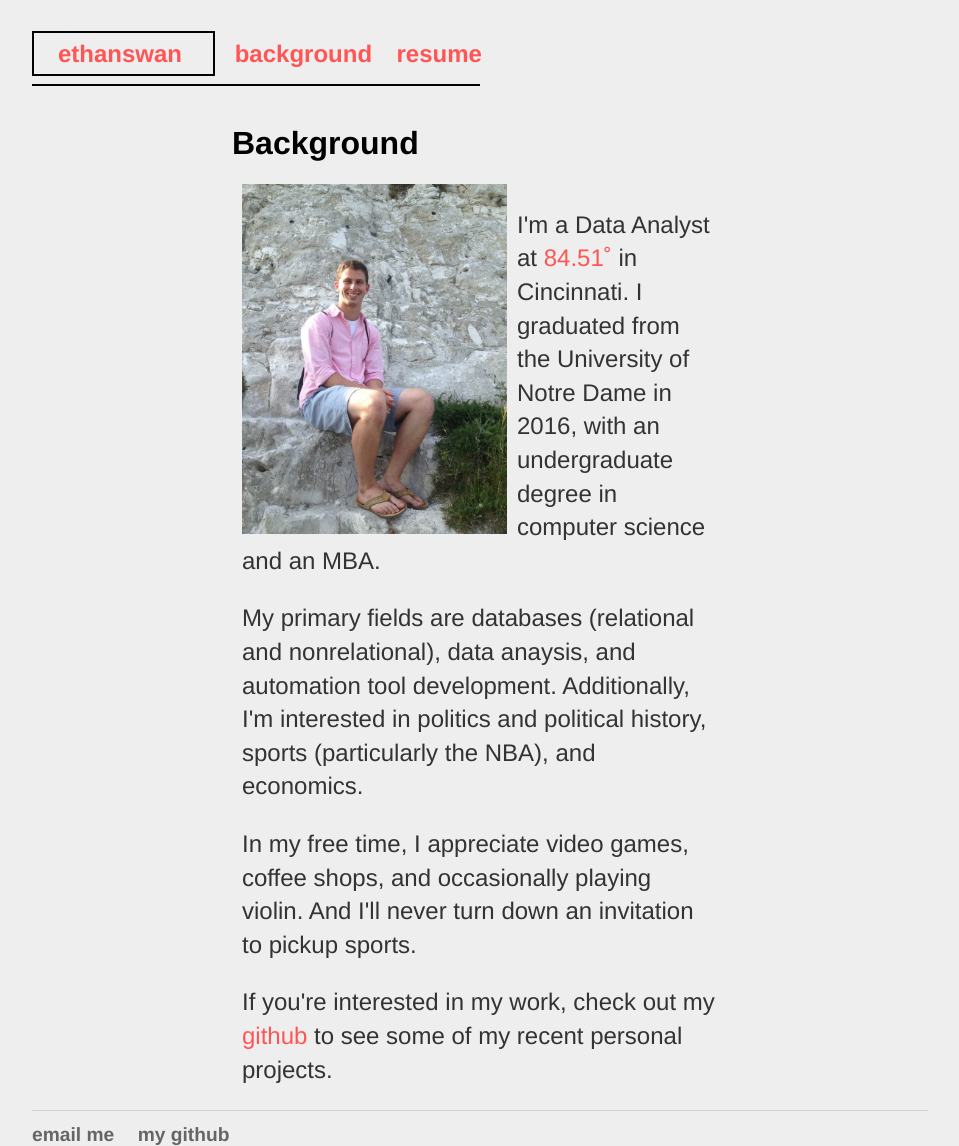
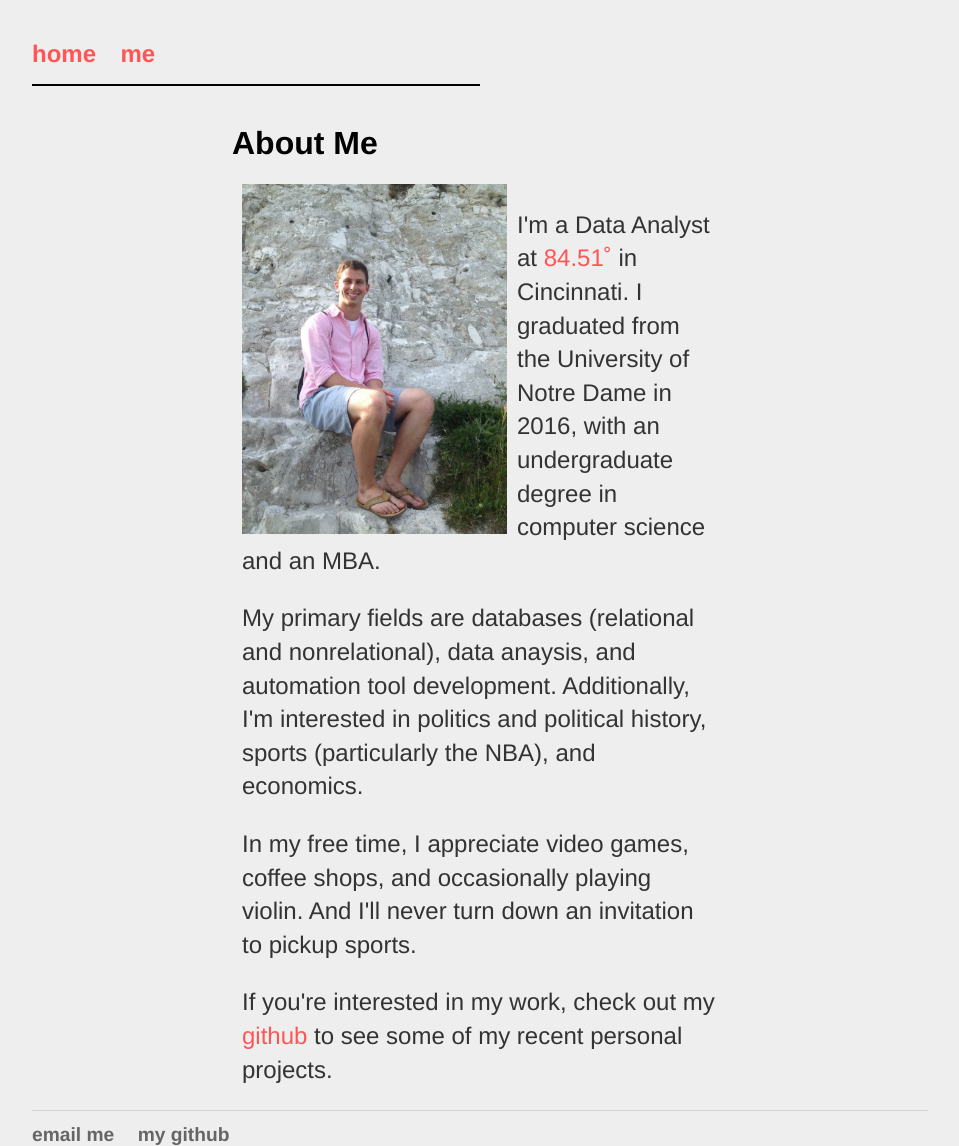
Before and after one commit to eswan18/ethanswan.com, a Jekyll site: the page built from me.html, in a window 1280 px wide. Shown: the whole page, without its empty margins (160-1119 px from the left). Built offline with Jekyll 4.4.1, drawn with Linux system fonts in a browser that asks for light colours.

Commit message:
reformatted, removed resume

```diff
--- a/_layouts/default.html
+++ b/_layouts/default.html
@@ -8,11 +8,8 @@
 		<body>
 			<nav>
 				<ul>
-					<li style="padding: .3em 1em; border: 2px solid black;">
-						<a href="/" class="header_link">ethanswan</a>
-					</li>
-					<li><a href="/background.html" class="header_link">background</a></li>
-					<li><a href="/resume.html" class="header_link">resume</a></li>
+					<li><a href="/" class="header_link">home</a></li>
+					<li><a href="/me.html" class="header_link">me</a></li>
 				</ul>
 			</nav>
 			<div style="height:2px;width:100%">
--- a/background.html
+++ b/me.html
@@ -1,9 +1,9 @@
 ---
 layout: default
-title: My Background
+title: Me
 ---
 <div class="blurb" style="float:left;">
-	<h1 style="float:left;position:relative;">Background<br></h1>
+	<h1 style="float:left;position:relative;">About Me<br></h1>
 
 	<div style="clear:both;float:left;">
 		<img src="images/ethan_sitting.jpg" height="350" width="265" style="float:left; padding-left:10px; padding-right:10px; display:block;"/>
```
